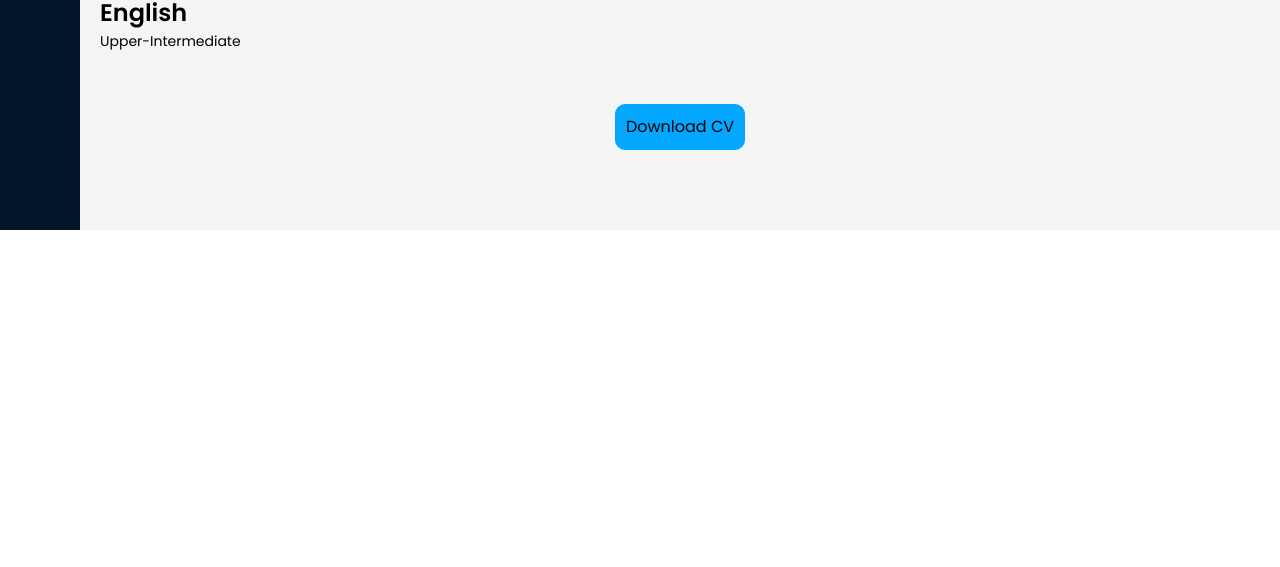
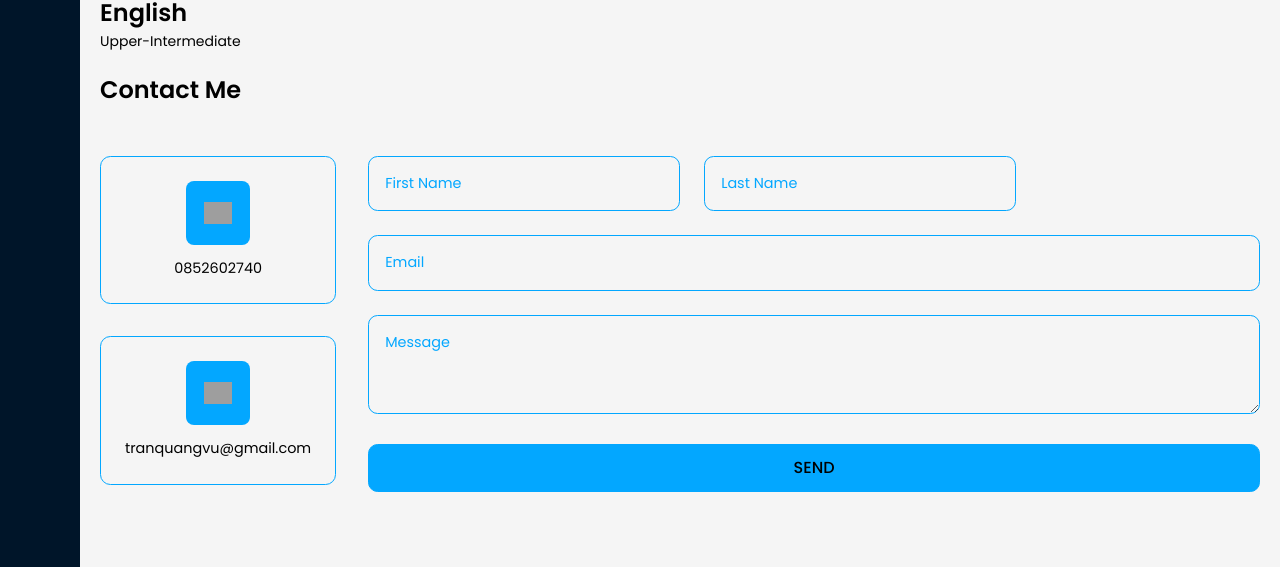
Before and after one commit to Tranquangvu1008/vite-my-profile, a React (Vite) app: page / in a window 1280 px wide. Shown: the part 2629-3196 px from the top of the page. Before the commit the page ends 2859 px from the top, so only its background shows below. Built offline with nearby package versions, Linux system fonts and the light colour scheme; grey boxes are pictures that could not be loaded.

Commit message:
update home page

```diff
--- a/package.json
+++ b/package.json
@@ -11,10 +11,12 @@
   },
   "dependencies": {
     "@ant-design/icons": "^5.3.4",
+    "@emailjs/browser": "^4.3.3",
     "antd": "^5.15.3",
     "react": "^18.2.0",
     "react-dom": "^18.2.0",
     "react-helmet-async": "^2.0.4",
+    "react-hook-form": "^7.51.2",
     "react-router-dom": "^6.22.3",
     "react-slick": "^0.30.2",
     "sass": "^1.72.0",
--- a/src/pages/Home/HomePage.tsx
+++ b/src/pages/Home/HomePage.tsx
@@ -6,7 +6,7 @@ import { OutletContextType } from "../../interface";
 import { Skills } from "./components/Skills/Skills";
 import { WorkExperience } from "./components/WorkExperience/WorkExperience";
 import { Languages } from "./components/Languages/Languages";
-import { CV } from "./components/CV/CV";
+import { ContactMe } from "./components/ContactMe/ContactMe";
 
 export const HomePage = () => {
   const { collapsed } = useOutletContext<OutletContextType>();
@@ -27,7 +27,7 @@ export const HomePage = () => {
           <Skills collapsed={collapsed} />
           <WorkExperience />
           <Languages />
-          <CV />
+          <ContactMe />
         </div>
       </div>
     </div>
--- a/src/pages/Home/components/CV/CV.scss
+++ /dev/null
@@ -1,19 +0,0 @@
-.cv-container {
-  margin: 2rem auto 0 auto;
-  padding: 10px;
-  border-radius: 10px;
-  background-color: #03a7ff;
-  border: solid 1px #03a7ff;
-  text-align: center;
-  // max-width: 20%;
-  cursor: pointer;
-}
-
-.cv-container:hover {
-  background-color: transparent;
-}
-
-.cv-container h5 {
-  font-size: 1rem;
-  font-weight: 400;
-}
--- a/src/pages/Home/components/CV/CV.tsx
+++ /dev/null
@@ -1,9 +0,0 @@
-import './CV.scss'
-
-export const CV = () => {
-    return (
-        <div className='cv-container'>
-            <a href={'../../assets/file/TranQuangVu-FrontEndDev-CV.pdf'} download><h5>Download CV</h5></a>
-        </div>
-    )
-}
--- a/src/pages/Home/components/ContactMe/ContactForm/ContactForm.scss
+++ b/src/pages/Home/components/ContactMe/ContactForm/ContactForm.scss
@@ -12,6 +12,7 @@ form {
   display: flex;
   align-items: center;
   grid-gap: 1.5rem;
+  flex: 1;
 }
 
 form input,
@@ -20,30 +21,34 @@ form textarea {
   width: 100%;
   font-size: 0.9rem;
   counter-reset: #fff;
-    background: #130f2a;
+  background: transparent;
   border-radius: 0.6rem;
-    border: 1.5px solid #6751b9;
+  border: 1.5px solid #03a7ff;
   padding: 1rem;
+}
+
+form input::placeholder,
+form textarea::placeholder {
+  color: #03a7ff;
 }
 
 form button {
   font-size: 1rem;
   font-weight: 500;
   columns: #fff;
-    border: 1.5px solid #a892fe;
+  border: 1.5px solid #03a7ff;
   border-radius: 0.6rem;
-    background: linear-gradient(90deg, #a892fe 0%, #8064e8 100%);
+  background: #03a7ff;
   padding: 0.7rem;
   transition: all 0.3s ease;
   cursor: pointer;
 }
 
 form button:hover {
-    color: #a892fe;
   background: transparent;
 }
 
-@media (max-width: 450px) {
+@media (max-width: 425px) {
   .name-container {
     flex-direction: column;
     align-items: flex-start;
--- a/src/pages/Home/components/ContactMe/ContactForm/ContactForm.tsx
+++ b/src/pages/Home/components/ContactMe/ContactForm/ContactForm.tsx
@@ -1,16 +1,70 @@
 import './ContactForm.scss'
+import { useForm, SubmitHandler } from "react-hook-form"
+import emailjs from '@emailjs/browser';
+import { useRef } from 'react';
+
+interface ContactFormInput {
+    firstName: string
+    lastName: string
+    email: string
+    message: string
+}
 
 export const ContactForm = () => {
+    const form = useRef<HTMLFormElement>(null);
+
+    const {
+        register,
+        handleSubmit,
+        reset,
+        formState: { errors }
+    } = useForm<ContactFormInput>();
+
+    const onSubmit: SubmitHandler<ContactFormInput> = () => {
+        if (form.current) {
+            emailjs
+                .sendForm('service_mkny5np', 'template_h3715y3', form.current, 'XKxAI8Uc0KBB8CU76')
+                .then(
+                    () => {
+                        reset();
+                    },
+                );
+        }
+    };
+
     return (
         <div className='contact-form-content'>
-            <form>
-                <div className='name-container'>
-                    <input type='text' name='firstname' placeholder='First Name' />
-                    <input type='text' name='lastname' placeholder='Last Name' />
+            <form ref={form} onSubmit={handleSubmit(onSubmit)}>
+                <div className='name-container '>
+                    <div className='flex-1 self-baseline w-full'>
+                        <input type='text' className='' {...register("firstName", { required: true, maxLength: 20 })} placeholder='First Name' />
+                        {errors?.firstName?.type === "required" && <p className='mt-1 text-red-400'>* This field is required</p>}
+                        {errors?.firstName?.type === "maxLength" && (
+                            <p className='mt-1 text-red-400'>First name cannot exceed 20 characters</p>
+                        )}
+                    </div>
+                    <div className='flex-1 self-baseline w-full'>
+                        <input type='text' {...register("lastName", { required: true, maxLength: 20 })} placeholder='Last Name' />
+                        {errors?.lastName?.type === "required" && <p className='mt-1 text-red-400'>* This field is required</p>}
+                        {errors?.lastName?.type === "maxLength" && (
+                            <p className='mt-1 text-red-400'>Last name cannot exceed 20 characters</p>
+                        )}
+                    </div>
                 </div>
-                <input type='text' name='email' placeholder='Email' />
-                <textarea name='message' placeholder='Message' rows={3} />
-
+                <div>
+                    <input type='email' {...register("email", { required: true, maxLength: 30 })} placeholder='Email' />
+                    {errors?.email?.type === "required" && <p className='mt-1 text-red-400'>This field is required</p>}
+                    {errors?.email?.type === "maxLength" && (
+                        <p>Email cannot exceed 30 characters</p>
+                    )}
+                </div>
+                <div>
+                    <textarea {...register("message", { required: true, maxLength: 200 })} placeholder='Message' rows={3} />
+                    {errors?.message?.type === "required" && <p className='mt-1 text-red-400'>This field is required</p>}
+                    {errors?.message?.type === "maxLength" && (
+                        <p className='mt-1 text-red-400'>Message cannot exceed 200 characters</p>
+                    )}
+                </div>
                 <button>SEND</button>
             </form>
         </div>
--- a/src/pages/Home/components/ContactMe/ContactInfoCard/ContactInfoCard.scss
+++ b/src/pages/Home/components/ContactMe/ContactInfoCard/ContactInfoCard.scss
@@ -3,9 +3,9 @@
   flex-direction: column;
   align-items: center;
   justify-content: center;
-    background: #130f2a;
+  background: transparent;
   border-radius: 0.65rem;
-    border: 1.5px solid #6751b9;
+  border: 1.5px solid #03a7ff;
   padding: 1.5rem;
   margin-bottom: 2rem;
 }
@@ -17,7 +17,7 @@
   align-items: center;
   justify-content: center;
   border-radius: 0.5rem;
-    background: #3d3072;
+  background: #03a7ff;
   margin-bottom: 0.8rem;
 }
 
@@ -31,3 +31,9 @@
   font-size: 0.9rem;
   font-weight: 400;
 }
+
+@media (max-width: 425px) {
+  .contact-details-card p {
+    font-size: 0.8rem;
+  }
+}
--- a/src/pages/Home/components/ContactMe/ContactInfoCard/ContactInfoCard.tsx
+++ b/src/pages/Home/components/ContactMe/ContactInfoCard/ContactInfoCard.tsx
@@ -1,19 +1,21 @@
 import React from 'react'
 import './ContactInfoCard.scss'
-import logoSVG from "../../../assets/icons/zalo.svg"
 
 interface ContactInfoCardProps {
     iconUrl: any,
-    text: any
+    text: any,
+    label: string
 }
 
-export const ContactInfoCard: React.FC<ContactInfoCardProps> = ({ text }) => {
+export const ContactInfoCard: React.FC<ContactInfoCardProps> = ({ iconUrl, text, label }) => {
     return (
         <div className='contact-details-card'>
             <div className='icon'>
-                <img src={logoSVG} alt={text} />
+                <img src={iconUrl} alt={text} />
             </div>
-            <p>{text}</p>
+            <a href={`${label === "phone" ? "tel:+84852602740" : "mailto:tranquangvu1008@gmail.com"}`}>
+                <p>{text}</p>
+            </a>
         </div>
     )
 }
--- a/src/pages/Home/components/ContactMe/ContactMe.scss
+++ b/src/pages/Home/components/ContactMe/ContactMe.scss
@@ -5,17 +5,17 @@
 .contact-container h5 {
   font-size: 1.5rem;
   font-weight: 600;
-  margin-bottom: 3rem;
+  margin-bottom: 2em;
 }
 
 .contact-content {
   display: flex;
-  gap: 3rem;
+  gap: 2rem;
 }
 
 @media (max-width: 768px) {
   .contact-content {
-    flex-direction: column-reverse;
+    flex-direction: column;
   }
 
   .contact-container h5 {
--- a/src/pages/Home/components/ContactMe/ContactMe.tsx
+++ b/src/pages/Home/components/ContactMe/ContactMe.tsx
@@ -7,9 +7,9 @@ export const ContactMe = () => {
         <section id="elem3" className='contact-container'>
             <h5>Contact Me</h5>
             <div className='contact-content'>
-                <div style={{ flex: 1 }}>
-                    <ContactInfoCard iconUrl={""} text={"asda@gmail.com"} />
-                    <ContactInfoCard iconUrl={""} text={"asda@gmail.com"} />
+                <div>
+                    <ContactInfoCard iconUrl={"https://cdn-icons-png.flaticon.com/512/2972/2972016.png"} text={"0852602740"} label='phone' />
+                    <ContactInfoCard iconUrl={"https://cdn-icons-png.flaticon.com/512/3649/3649439.png"} text={"tranquangvu@gmail.com"} label='email' />
                 </div>
                 <div style={{ flex: 1 }}>
                     <ContactForm />
--- a/src/pages/Home/components/Languages/Languages.tsx
+++ b/src/pages/Home/components/Languages/Languages.tsx
@@ -4,7 +4,7 @@ import './Languages.scss'
 
 export const Languages = () => {
     return (
-        <section className="languages-container">
+        <section className="languages-container mb-[4rem]">
             <h5 className='mb-[2.5rem]'>Languages</h5>
             <div className='flex sm:flex-row flex-col gap-5'>
                 {LANGUAGES.map((item) =>
```
Also changed, not shown: 1 other file (tests, documents, lock files or other folders). Lines whose indentation alone changed are shown as unchanged.
